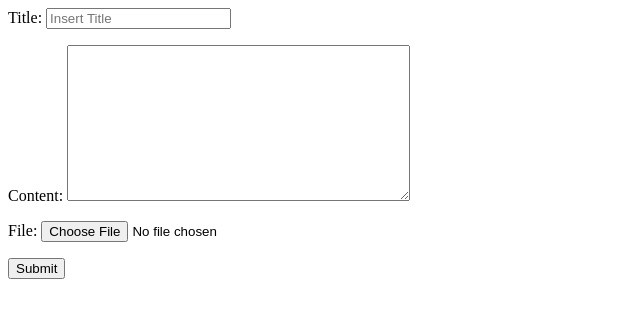
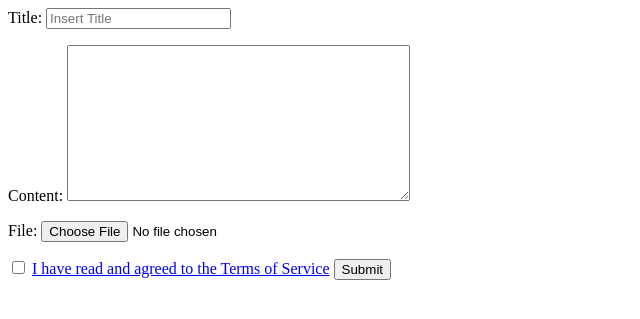
Before and after one commit to kboard/kboard, a Django app: template kboard/accounts/templates/registration/registration_form.html in a window 1280 px wide. Shown: the top 319 px of the page, without its empty margins (0-640 px from the left). Run offline with Django 3.2, Linux system fonts and the light colour scheme; the template is opened without the code that fills it: values that come from a table or form of the project are taken from there, others are empty.

Commit message:
Add terms and conditions checkbox

```diff
--- a/kboard/accounts/templates/registration/registration_form.html
+++ b/kboard/accounts/templates/registration/registration_form.html
@@ -5,6 +5,9 @@
     {% csrf_token %}
     {{ form.as_p }}
 
-  <input type="submit" value="{% trans 'Submit' %}" />
+    <input type="checkbox" name="checkbox" value="check" id="agree" />
+    <a href="/accounts/terms/">I have read and agreed to the Terms of Service</a>
+
+    <input type="submit" value="{% trans 'Submit' %}" />
 </form>
 {% endblock %}
```
